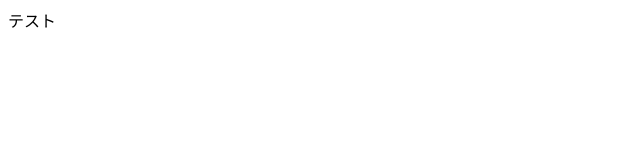
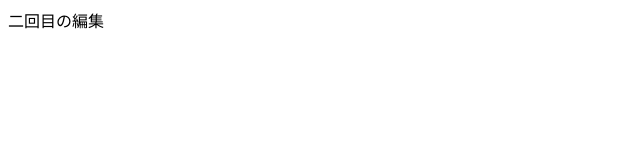
Before and after one commit to UmaShiny/20230421-git-workshop, a plain HTML site: page index.html in a window 1280 px wide. Shown: the full height of the page, 0-640 px from the left. Drawn offline with Linux system fonts and the light colour scheme.

Commit message:
Update index.html

```diff
--- a/index.html
+++ b/index.html
@@ -5,6 +5,6 @@
      <title>タイトル</title>
   </head>
   <body>
-    テスト
+    二回目の編集
   </body>
 </html>
```
